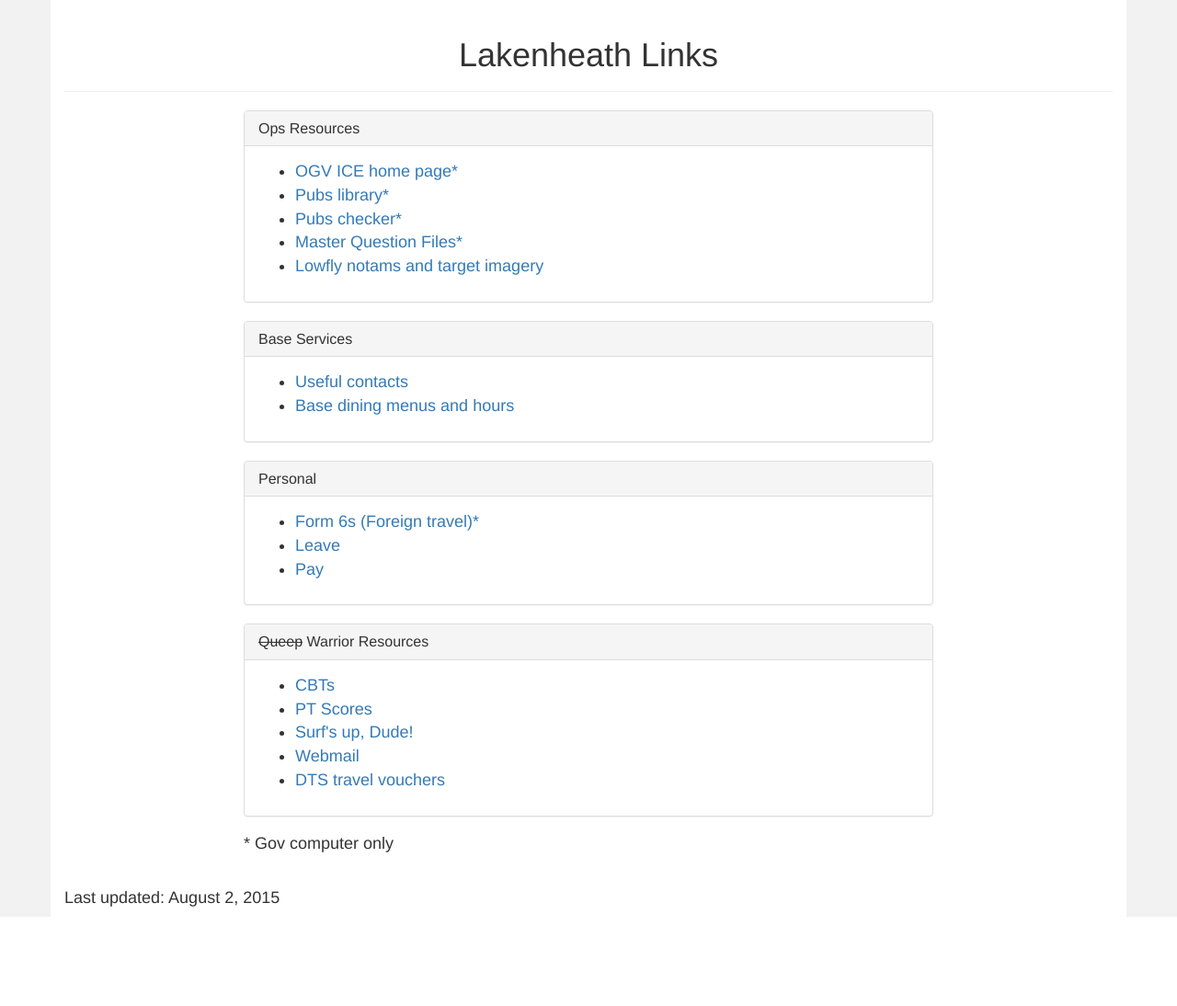
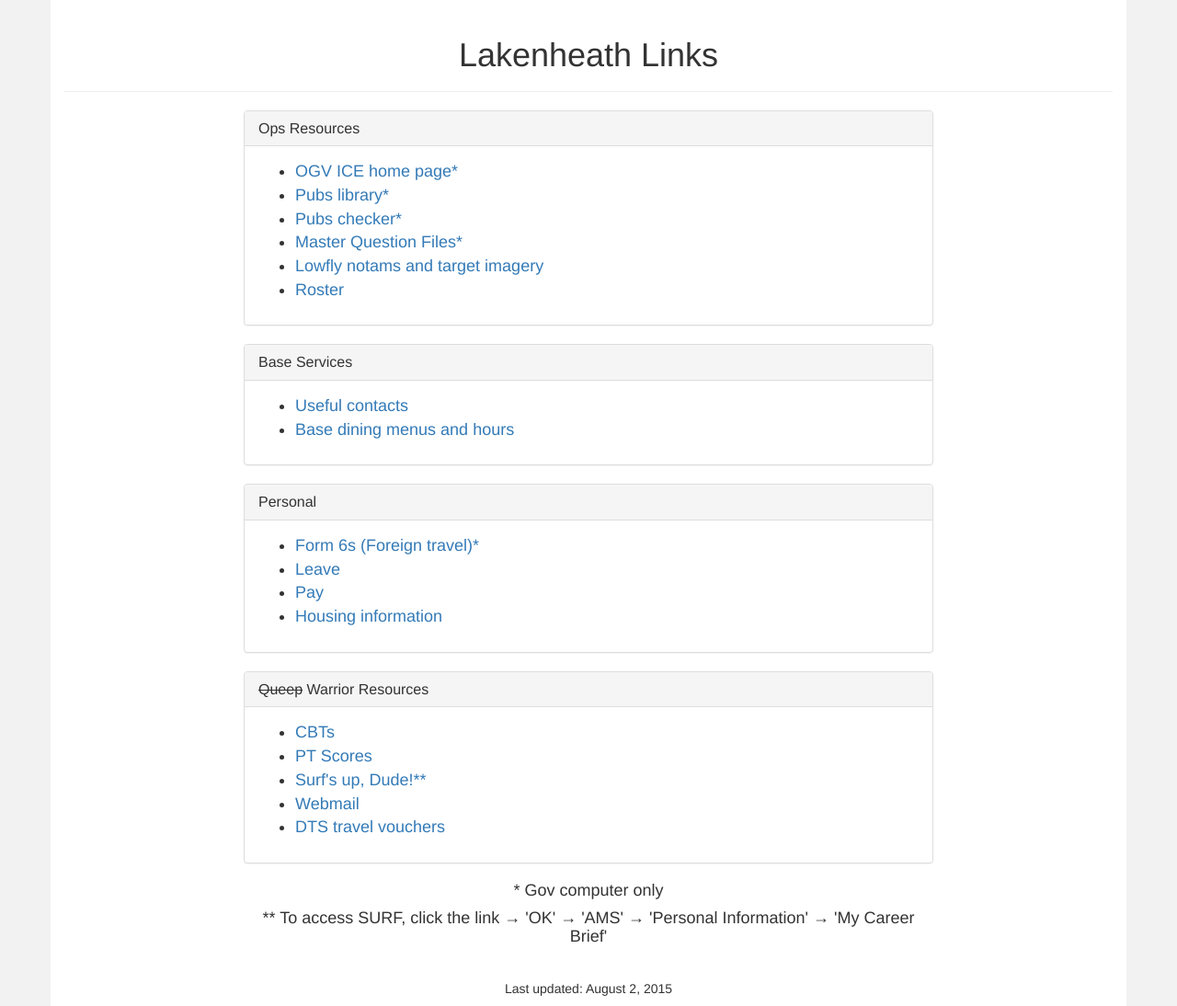
Before and after one commit to David-OConnor/lakenheath, a Flask app: page / in a window 1280 px wide. Shown: the whole page at 92% size. Before the commit the page ends 997 px from the top, so only its background shows below. Run offline with Flask 2, Linux system fonts and the light colour scheme; some libraries are stand-ins or nearby versions.

Commit message:
Added database functionality, for a recall roster, and db-based links.

```diff
--- a/app/__init__.py
+++ b/app/__init__.py
@@ -1,9 +1,11 @@
 from flask import Flask
 # from flask.ext.heroku import Heroku
+from flask.ext.sqlalchemy import SQLAlchemy
 
 app = Flask(__name__)
 app.config.from_object('app.settings')
+db = SQLAlchemy(app)
 
 # heroku = Heroku(app)
 
-from app import views
+from app import views, models
--- a/app/static/css/style.css
+++ b/app/static/css/style.css
@@ -4,14 +4,24 @@ body {
 
 .container {
     background: white;
-    margin: auto;
-
 }
 
 h1 {
     text-align: center;
 }
 
+h3 {
+    margin-top: 50px;
+}
+
+h4 {
+    text-align: center;
+}
+
 li {
     font-size: large;
 }
+
+#last-updated {
+    text-align: center;
+}
--- a/app/templates/base.html
+++ b/app/templates/base.html
@@ -19,9 +19,14 @@
 </head>
 <body>
     <div class="container">
+
+        <div class="page-header">
+            <h1>Lakenheath Links</h1>
+        </div>
+
         {% block content %}{% endblock %}
         <br>
-        <h4>Last updated: August 2, 2015</h4>
+        <h5 id="last-updated">Last updated: August 2, 2015</h5>
     </div>
 
     {# Jquery version 1 for legacy IE support. #}
--- a/app/templates/index.html
+++ b/app/templates/index.html
@@ -1,11 +1,5 @@
 {% extends "base.html" %}
 {% block content %}
-
-
-<div class="page-header">
-    <h1>Lakenheath Links</h1>
-</div>
-
 
 <div class="row">
     <div class="col-md-8 col-md-offset-2 col-xs-12">
@@ -70,6 +64,8 @@
         </div>
 
         <h4>* Gov computer only</h4>
+        <h4>** To access SURF, click the link → 'OK' → 'AMS' →
+            'Personal Information' → 'My Career Brief'</h4>
     </div>
 </div>
 
--- a/app/views.py
+++ b/app/views.py
@@ -27,6 +27,7 @@ def index():
         # Sub links on the main page to pubs checkers, ifg etc?
         Link("Lowfly notams and target imagery", 'http://flight-plan.herokuapp.com/'),
         # Link("Ops useful contacts", '/contacts'),
+        Link("Roster", '/roster'),
     ]
 
     personal = [
@@ -35,7 +36,8 @@ def index():
              'https://ice.usafe.af.mil/sites/48FW/WSA/48thFWAdvancedPrograms/'
              'test/CVN%20Foreign%20Travel.aspx?PageView=Shared'),
         Link("Leave", 'https://www.my.af.mil/leavewebprod/profile'),
-        Link("Pay", 'https://mypay.dfas.mil/mypay.aspx')
+        Link("Pay", 'https://mypay.dfas.mil/mypay.aspx'),
+        Link("Housing information", '/housing')
     ]
 
     base_services = [
@@ -50,7 +52,8 @@ def index():
         Link("PT Scores",
              'https://www.my.af.mil/afpc2affms/affms/ui/reportWrapper.jsp?Jsp='
              'callreport&AppName=launch&ReportTitle=Fitness%20Tracker&viewer=HTML'),
-        Link("Surf's up, Dude!", ''),
+        Link("Surf's up, Dude!**",
+             'https://w45.afpc.randolph.af.mil/AFPCSecureNet40/PKI/MainMenu1.aspx'),
         Link("Webmail", 'https://lakenheath.mail.us.af.mil/owa'),
         Link("DTS travel vouchers",
              'http://www.defensetravel.osd.mil/dts/site/index.jsp')
@@ -119,3 +122,15 @@ def base_map():
                            # map_type='SATELLITE',
                            zoom=16,
                            labels=labels_jssafe)
+
+
+@app.route('/housing')
+def housing():
+    return render_template('housing.html',
+                           title="Housing near Lakenheath")
+
+
+@app.route('/roster')
+def roster():
+    return render_template('roster.html',
+                           title="Squadron roster")
--- a/requirements.txt
+++ b/requirements.txt
@@ -1,2 +1,3 @@
+migrate
 Flask>=0.10.1
 gunicorn>=19.1.0
```
Also changed, not shown: app/models.py (added, +30 -0 lines), app/settings.py (+12 -0 lines), app/templates/housing.html (added, +43 -0 lines), db_create.py (added, +13 -0 lines), db_migrate.py (added, +19 -0 lines), app/templates/roster.html (added).
